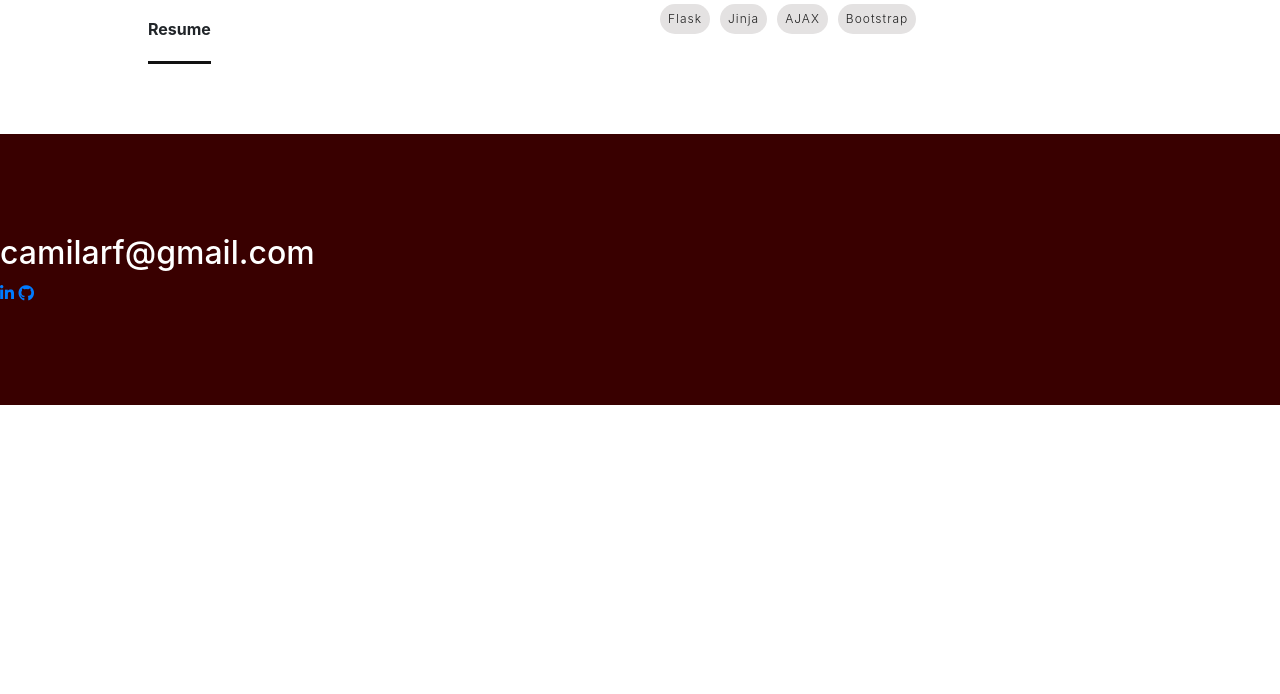
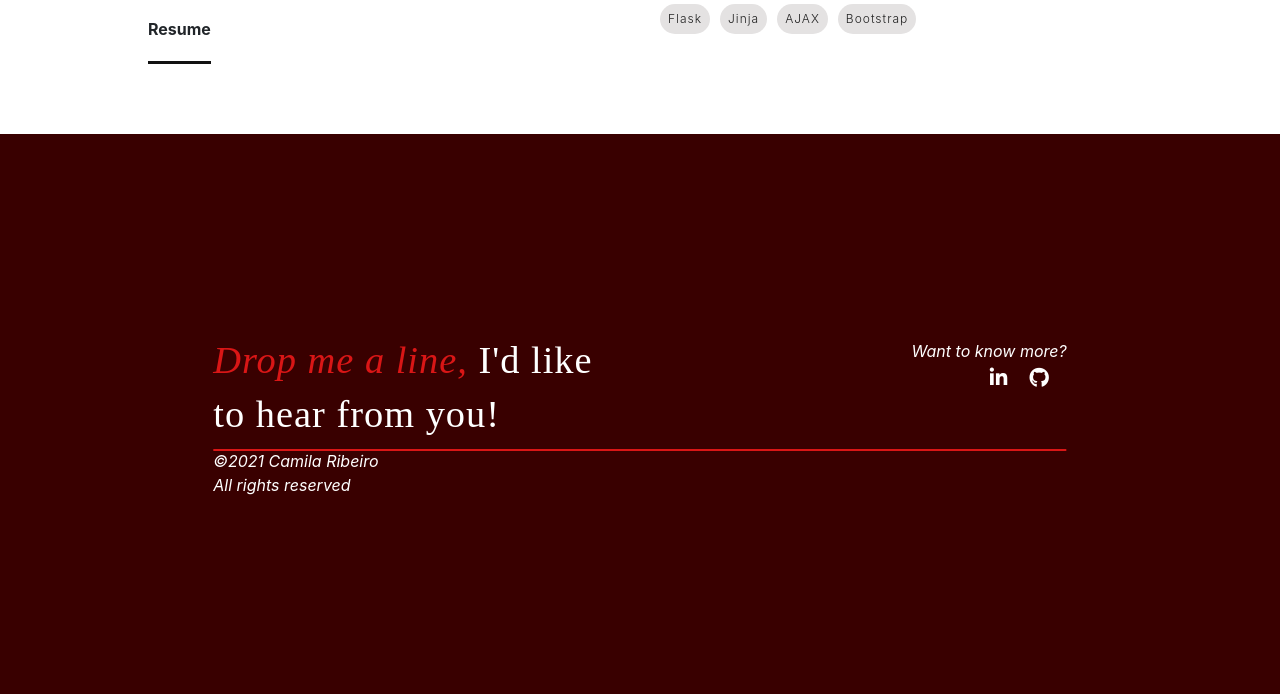
Before and after one commit to Camila-Ribeiro/MyPortfolio, a Flask app: page /about in a window 1280 px wide. Shown: the part 3802-4496 px from the top of the page. Before the commit the page ends 4207 px from the top, so only its background shows below. Run offline with Flask 2, Linux system fonts and the light colour scheme; some libraries are stand-ins or nearby versions.

Commit message:
Refactor footer on about page

```diff
--- a/static/css/style.css
+++ b/static/css/style.css
@@ -750,7 +750,7 @@ section .innerContact .smallFooter:first-child {
     }
 }
 
-/* INTRO SECTION */
+/* EDUCATION - INTRO SECTION */
 .intro {
   background: #7BBAC4;
   padding: 100px 0;
@@ -932,10 +932,7 @@ a:hover {
 }
 
 .experience-skills-wrapper {
-    /* width: 80%; */
     margin: 0 auto;
-    /* max-width: 1100px; */
-    /* margin: 100px 0; */
 }
 
 .experience-wrapper, .skills-wrapper {
--- a/templates/about.html
+++ b/templates/about.html
@@ -214,16 +214,35 @@
     </div>
 </section>
 
-<footer>
-    <div class="container-fluid about-contact-wrapper">
-        <div class="container-wrapper">
-            <h2>camilarf@gmail.com</h2>
-        <div class="socials">
-            <a href="https://www.linkedin.com/in/camila-ribeiro-22688948/" target="_blank"><i class="fab fa-linkedin-in"></i></a>
-            <a href="https://github.com/Camila-Ribeiro?tab=overview&from=2020-09-01&to=2020-09-30" target="_blank"><i class="fab fa-github"></i></a>
+<section id="contact" class="contact-section">
+    <div class="contentWrapper">
+      <div class="innerContact">
+        <div class="row">
+          <div class="col">
+            <h1 class="titleInfo">
+              <a class="activeMouse" href="mailto:camilarf@gmail.com" target="_blank" title="Mail to Camila Ribeiro">
+                Drop me a line,
+                </a>
+                I'd like to hear from you!
+            </h1>
+          </div>
+          <div class="col">
+            <div class="label"> Want to know more?</div>
+            <div class="socials">
+              <a href="https://www.linkedin.com/in/camila-ribeiro-22688948/" title="Linkedin" target="_blank" class="activeMouse"><i class="fab fa-linkedin-in"></i></a>
+              <a href="https://github.com/Camila-Ribeiro?tab=overview&from=2020-09-01&to=2020-09-30" title="Github" target="_blank" class="activeMouse"><i class="fab fa-github"></i></a>
+            </div>
           </div>
         </div>
+        <div class="smallFooter">
+          <div class="left">
+            ©2021 Camila Ribeiro
+            <br>
+            All rights reserved
+          </div>
+        </div>
+      </div>
     </div>
-</footer>
+  </section>
 
 {% endblock%}
```
Also changed, not shown: 1 other file.
